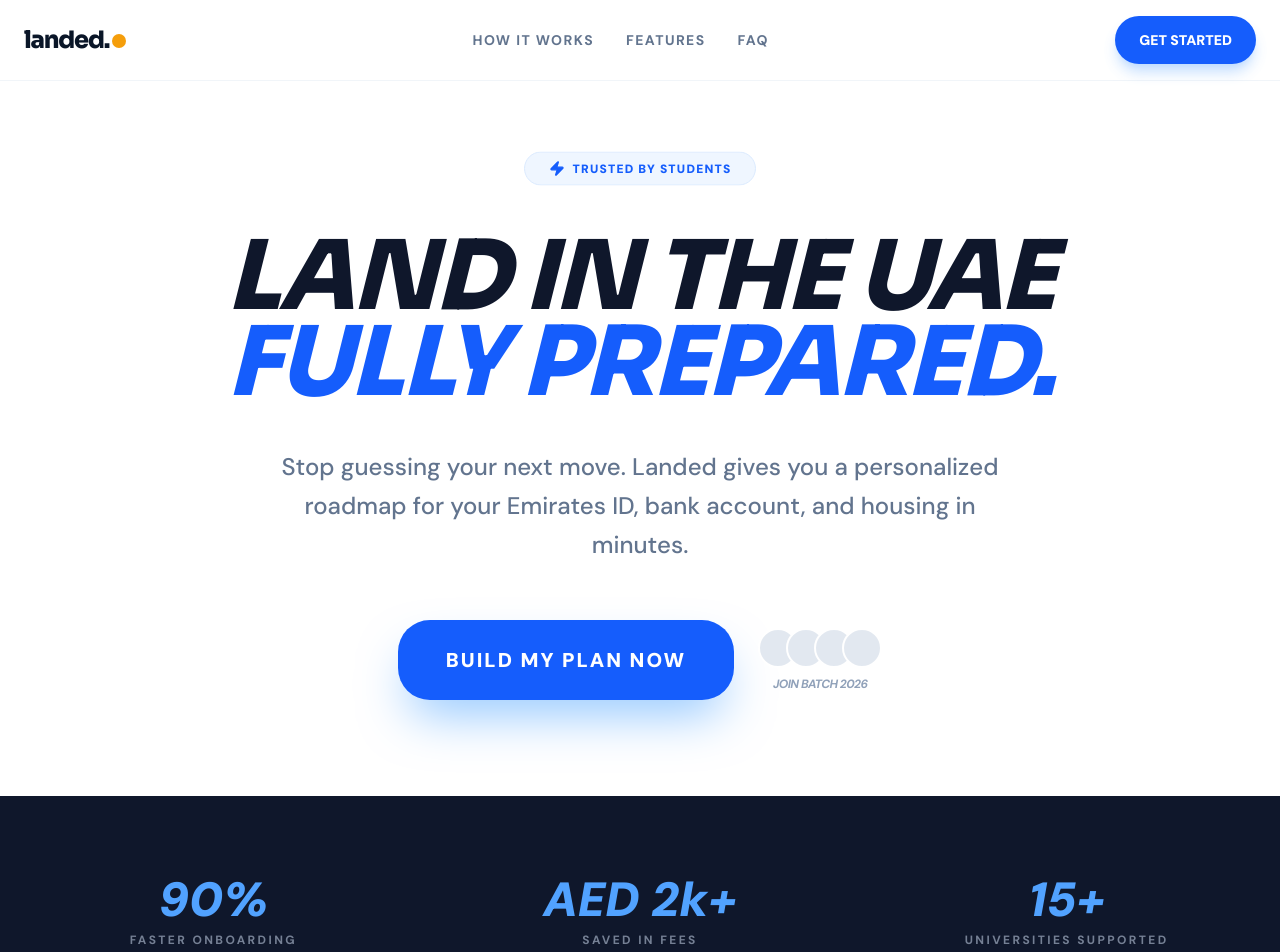
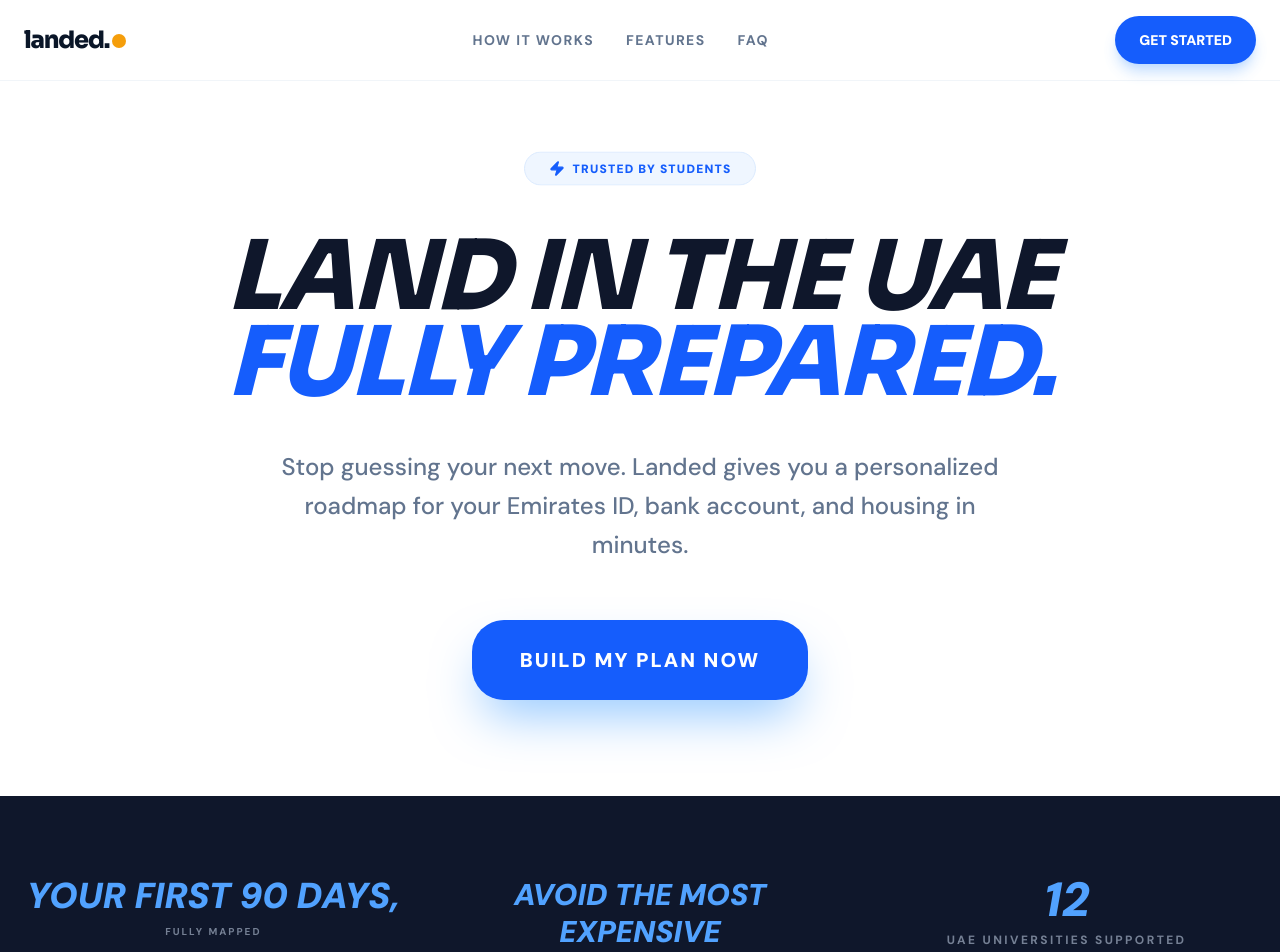
Before and after one commit to sBnio/LANDED-V2, a React (Vite) app: page / in a window 1280 px wide. Shown: the top 952 px of the page. Built offline with nearby package versions, Linux system fonts and the light colour scheme.

Commit message:
Deleted BATCH 2026 and added few universities, changed the landing page for more accurate info

```diff
--- a/src/context/OnboardingContext.tsx
+++ b/src/context/OnboardingContext.tsx
@@ -19,6 +19,7 @@
   completedSteps: number[];
   completedDocuments: string[];
   submittedDocuments: string[];
+  zayedCampus: string;
   chatHistory: { role: "user" | "assistant"; content: string }[];
   hasCompletedOnboarding: boolean;
 }
@@ -42,6 +43,7 @@
   completedSteps: [],
   completedDocuments: [],
   submittedDocuments: [],
+  zayedCampus: "",
   chatHistory: [],
   hasCompletedOnboarding: false,
 };
--- a/src/pages/Landing.tsx
+++ b/src/pages/Landing.tsx
@@ -55,16 +55,10 @@
           <p className="text-xl md:text-2xl text-slate-500 max-w-3xl mx-auto font-medium leading-relaxed">
             Stop guessing your next move. Landed gives you a personalized roadmap for your Emirates ID, bank account, and housing in minutes.
           </p>
-          <div className="flex flex-col sm:flex-row justify-center gap-6 pt-4">
+          <div className="flex justify-center pt-4">
              <Button asChild size="lg" className="h-20 px-12 text-xl font-black rounded-[32px] bg-blue-600 hover:bg-blue-700 text-white shadow-2xl shadow-blue-300 transition-all hover:scale-105 uppercase tracking-widest">
                <Link to="/onboarding">Build My Plan Now</Link>
              </Button>
-             <div className="flex flex-col items-center justify-center text-slate-400">
-                <div className="flex -space-x-3 mb-2">
-                   {[1,2,3,4].map(i => <div key={i} className="w-10 h-10 rounded-full bg-slate-200 border-2 border-white" />)}
-                </div>
-                <span className="text-xs font-bold uppercase tracking-tighter italic">Join Batch 2026</span>
-             </div>
           </div>
         </div>
       </section>
@@ -72,17 +66,17 @@
       {/* Stats / Social Proof */}
       <section className="py-20 bg-slate-900 text-white">
         <div className="max-w-7xl mx-auto px-6 grid md:grid-cols-3 gap-12 text-center">
-          <div>
-            <p className="text-5xl font-black mb-2 text-blue-400 italic">90%</p>
-            <p className="text-blue-100/50 font-bold uppercase tracking-[0.2em] text-xs">Faster Onboarding</p>
+          <div className="flex flex-col items-center">
+            <p className="text-4xl font-black mb-2 text-blue-400 italic uppercase">Your first 90 days,</p>
+            <p className="text-blue-100/50 font-bold uppercase tracking-[0.2em] text-[10px]">fully mapped</p>
           </div>
-          <div>
-            <p className="text-5xl font-black mb-2 text-blue-400 italic">AED 2k+</p>
-            <p className="text-blue-100/50 font-bold uppercase tracking-[0.2em] text-xs">Saved in Fees</p>
+          <div className="flex flex-col items-center">
+            <p className="text-3xl font-black mb-2 text-blue-400 italic uppercase leading-tight">Avoid the most expensive</p>
+            <p className="text-blue-100/50 font-bold uppercase tracking-[0.2em] text-[10px]">onboarding mistakes</p>
           </div>
-          <div>
-            <p className="text-5xl font-black mb-2 text-blue-400 italic">15+</p>
-            <p className="text-blue-100/50 font-bold uppercase tracking-[0.2em] text-xs">Universities Supported</p>
+          <div className="flex flex-col items-center">
+            <p className="text-5xl font-black mb-2 text-blue-400 italic">12</p>
+            <p className="text-blue-100/50 font-bold uppercase tracking-[0.2em] text-xs">UAE Universities Supported</p>
           </div>
         </div>
       </section>
--- a/src/pages/Onboarding.tsx
+++ b/src/pages/Onboarding.tsx
@@ -10,9 +10,18 @@
 import { Logo } from "@/components/ui/Logo";
 
 const universities = [
-  "UAEU", "AUS", "AUD", "NYU Abu Dhabi", "Heriot-Watt Dubai",
-  "Khalifa University", "Zayed University", "BITS Pilani Dubai",
-  "Canadian University Dubai", "Other"
+  "UAEU",
+  "AUS",
+  "AUD",
+  "NYU Abu Dhabi",
+  "Heriot-Watt Dubai",
+  "Khalifa University",
+  "Zayed University",
+  "BITS Pilani Dubai",
+  "CUD (Canadian University Dubai)",
+  "UOWD (University of Wollongong Dubai)",
+  "UoBD (University of Birmingham Dubai)",
+  "UE (University of Europe Dubai)",
 ];
 
 const nationalities = [
@@ -49,9 +58,11 @@
   "NYU Abu Dhabi": "Abu Dhabi",
   "Heriot-Watt Dubai": "Dubai",
   "Khalifa University": "Abu Dhabi",
-  "Zayed University": "Dubai",
   "BITS Pilani Dubai": "Dubai",
-  "Canadian University Dubai": "Dubai"
+  "CUD (Canadian University Dubai)": "Dubai",
+  "UOWD (University of Wollongong Dubai)": "Dubai",
+  "UoBD (University of Birmingham Dubai)": "Dubai",
+  "UE (University of Europe Dubai)": "Dubai",
 };
 
 export function Onboarding() {
@@ -76,14 +87,17 @@
     hasEmiratesID: state.hasEmiratesID || 'not yet',
     hasBankAccount: state.hasBankAccount || false,
     languagePreference: state.languagePreference || "English",
+    zayedCampus: state.zayedCampus || "",
   });
 
   // Auto-select emirate based on university
   useEffect(() => {
     if (formData.university && universityEmirateMap[formData.university]) {
       setFormData(prev => ({ ...prev, emirate: universityEmirateMap[formData.university!] }));
+    } else if (formData.university === "Zayed University" && formData.zayedCampus) {
+      setFormData(prev => ({ ...prev, emirate: formData.zayedCampus! }));
     }
-  }, [formData.university]);
+  }, [formData.university, formData.zayedCampus]);
 
   const totalSteps = 4;
   const progress = (step / totalSteps) * 100;
@@ -129,7 +143,13 @@
   };
 
   const isStepValid = () => {
-    if (step === 1) return !!(formData.name && formData.dateOfBirth && formData.nationality && formData.university);
+    if (step === 1) {
+      const basicInfo = !!(formData.name && formData.dateOfBirth && formData.nationality && formData.university);
+      if (formData.university === "Zayed University") {
+        return basicInfo && !!formData.zayedCampus;
+      }
+      return basicInfo;
+    }
     if (step === 2) return !!(formData.emirate && formData.arrivalDate && formData.visaType && formData.sponsoringStay);
     if (step === 3) return formData.hasAccommodation !== null;
     return true;
@@ -211,13 +231,35 @@
                   <label className="text-sm font-bold text-slate-700">University</label>
                   <select
                     value={formData.university}
-                    onChange={(e) => updateFormData({ university: e.target.value })}
+                    onChange={(e) => updateFormData({ university: e.target.value, zayedCampus: "" })}
                     className="w-full h-14 px-4 rounded-xl border border-slate-200 bg-white focus:ring-2 focus:ring-blue-500 outline-none"
                   >
                     <option value="" disabled>Select your university</option>
                     {universities.map(u => <option key={u} value={u}>{u}</option>)}
                   </select>
                 </div>
+
+                {formData.university === "Zayed University" && (
+                  <div className="space-y-3 animate-in fade-in slide-in-from-top-2 duration-300">
+                    <label className="text-sm font-bold text-slate-700">Which Zayed University campus are you attending?</label>
+                    <div className="grid grid-cols-2 gap-3">
+                      {["Abu Dhabi", "Dubai"].map(campus => (
+                        <button
+                          key={campus}
+                          onClick={() => updateFormData({ zayedCampus: campus })}
+                          className={cn(
+                            "h-14 rounded-xl border font-bold transition-all",
+                            formData.zayedCampus === campus
+                              ? "border-blue-600 bg-blue-50 text-blue-700 ring-1 ring-blue-600"
+                              : "border-slate-200 text-slate-700 hover:bg-slate-50"
+                          )}
+                        >
+                          {campus}
+                        </button>
+                      ))}
+                    </div>
+                  </div>
+                )}
               </div>
             </div>
           )}
```
